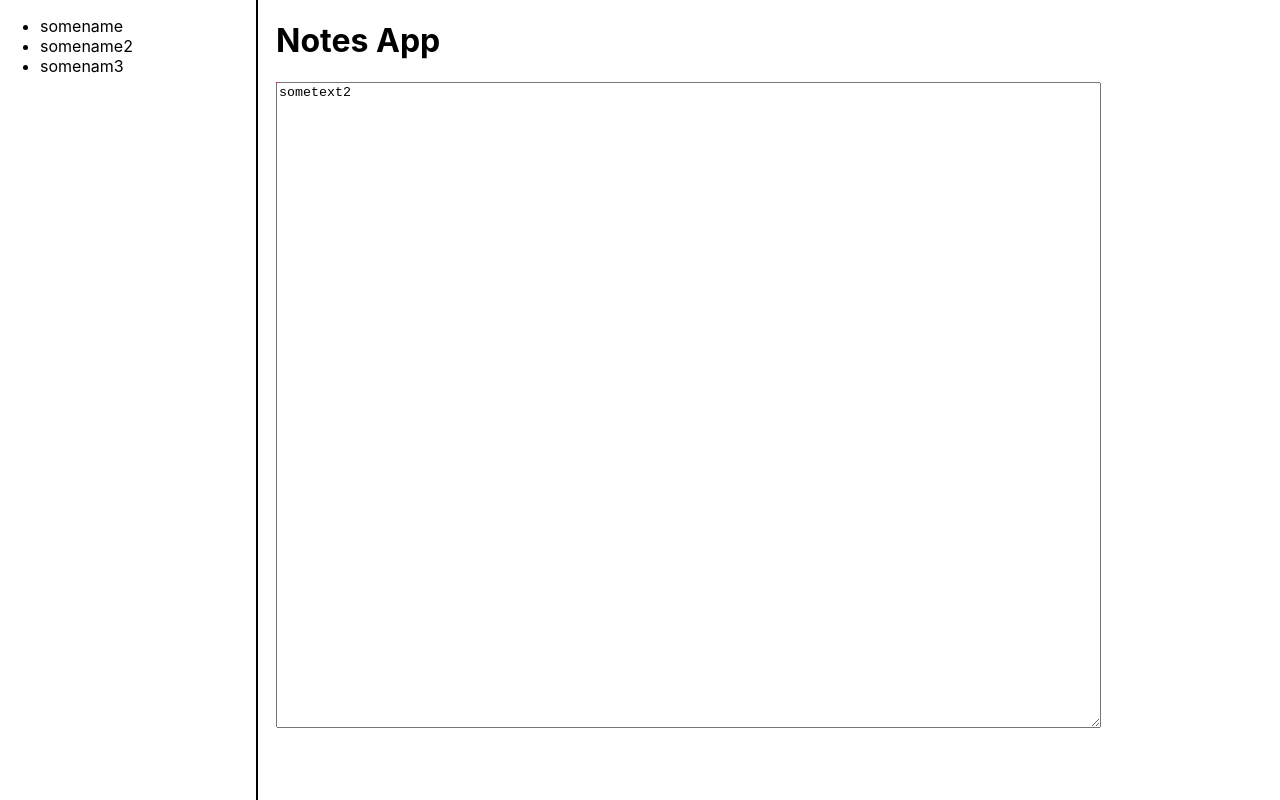
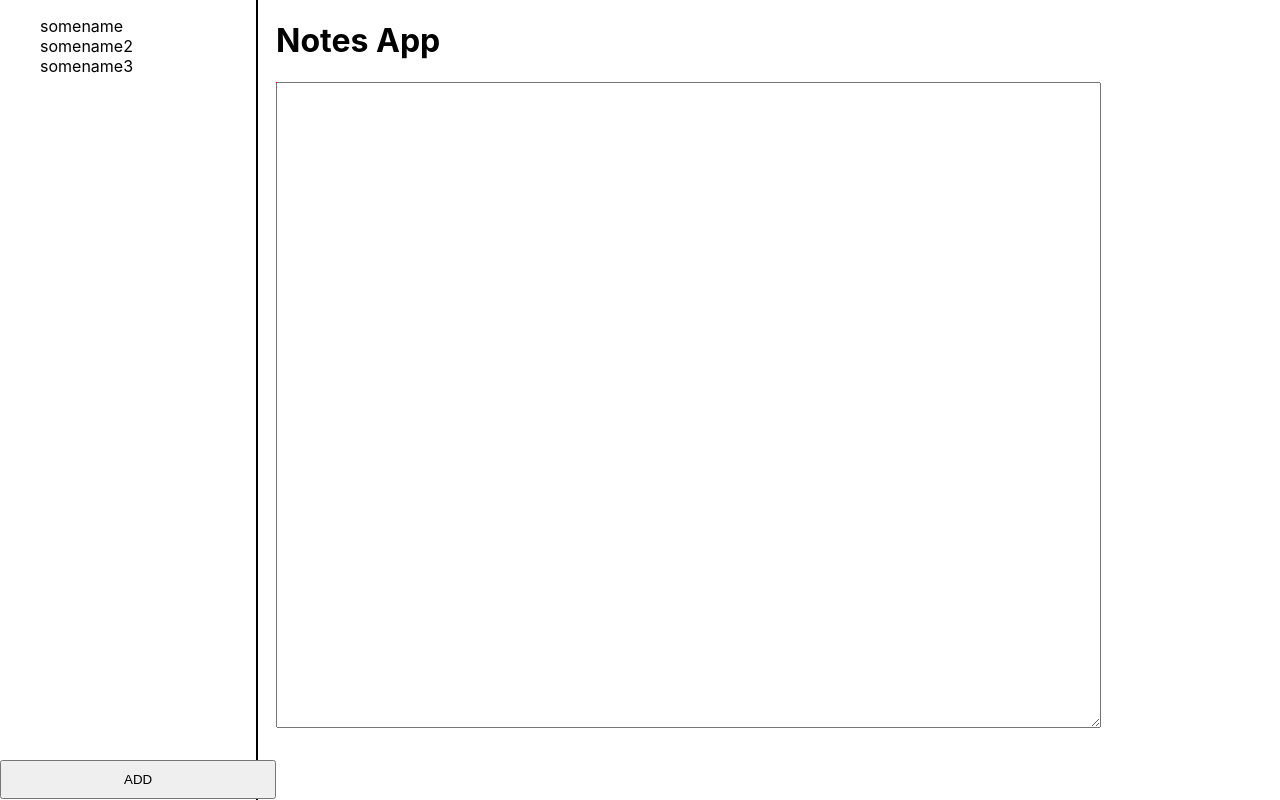
Before and after one commit to Anant-tripathi/Notes-app, a React (Create React App) app: page / in a window 1280 px wide. Built offline with nearby package versions, Linux system fonts and the light colour scheme.

Commit message:
added basic note taking functionality and adding new notes via a button

```diff
--- a/src/App.css
+++ b/src/App.css
@@ -15,6 +15,26 @@
   grid-column: 1;
   border-right: 2px solid black;
 }
+
+ul {
+  list-style-type: none;
+}
+
+.list {
+  cursor: pointer;
+}
+
+.noteItem:hover {
+  color: red;
+  font-weight: bolder;
+}
+
+.addNote {
+  position: fixed;
+  top: 95%;
+  padding: 10px 122px 10px 122px;
+}
+
 .main {
   margin-left: 20px;
   grid-column: 2;
--- a/src/App.jsx
+++ b/src/App.jsx
@@ -15,50 +15,83 @@ function App() {
     },
     {
       id: 3,
-      name: "somenam3",
+      name: "somename3",
       text: "sometex3",
     },
+    {
+      id: 4,
+      name: "",
+      text: "",
+    },
   ]);
-  const [selectedItem, setSelectedItem] = useState(null);
-  console.log(selectedItem);
+
+  const [selectedItem, setSelectedItem] = useState(3);
 
   return (
     <div className="container">
-      <Sidebar items={items} setSelectedItem={setSelectedItem} />
-      <Main items={items} setItems={setItems} />
+      <Sidebar
+        items={items}
+        setItems={setItems}
+        selectedItem={selectedItem}
+        setSelectedItem={setSelectedItem}
+      />
+      <Main items={items} setItems={setItems} selectedItem={selectedItem} />
     </div>
   );
 }
 
-function Sidebar({ items, setSelectedItem }) {
+function Sidebar({ items, setItems, selectedItem, setSelectedItem }) {
+  function handleAddNote() {
+    const newNote = {
+      id: items[selectedItem].id + 1,
+      name: "",
+      text: "",
+    };
+    setItems([...items, newNote]);
+    setSelectedItem(newNote.id - 1);
+  }
+
   return (
     <div className="sidebar">
-      <ul>
+      <ul className="list">
         {items.map((item) => (
-          <Notes key={item.id} item={item} />
+          <Notes key={item.id} item={item} setSelectedItem={setSelectedItem} />
         ))}
       </ul>
+      <button className="addNote" onClick={handleAddNote}>
+        ADD
+      </button>
     </div>
   );
 }
 
 function Notes({ item, setSelectedItem }) {
   const selectItem = () => {
-    console.log("hi");
-    setSelectedItem = item.id;
+    setSelectedItem(item.id - 1);
   };
-  return <li onClick={() => selectItem}>{item.name}</li>;
+  return (
+    <li className="noteItem" onClick={selectItem}>
+      {item.name}
+    </li>
+  );
 }
 
-function Main({ items, setItems }) {
+function Main({ items, setItems, selectedItem }) {
+  const handleNoteUpdate = (e) => {
+    const updatedItems = [...items];
+    updatedItems[selectedItem].text = e.target.value;
+    updatedItems[selectedItem].name = e.target.value.slice(0, 20);
+    setItems(updatedItems);
+  };
+
   return (
     <div className="main">
       <h1>Notes App</h1>
       <form action="submit">
         <textarea
-          value={items[1].text}
+          value={items[selectedItem].text}
           className="input"
-          onChange={(e) => items[1].setText(e.target.value)}
+          onChange={handleNoteUpdate}
         />
       </form>
     </div>
```
